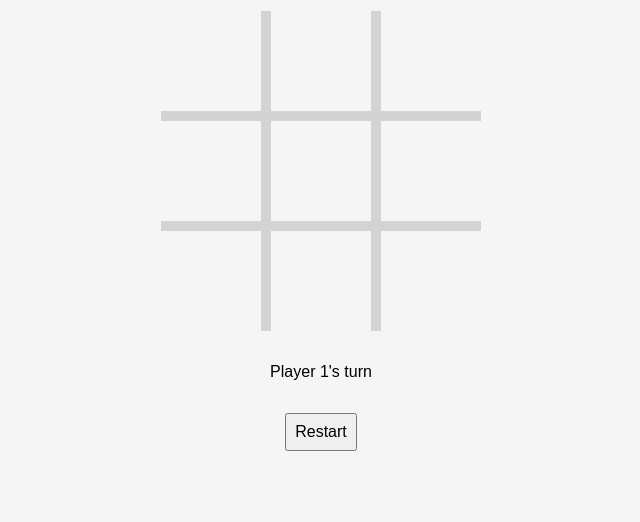
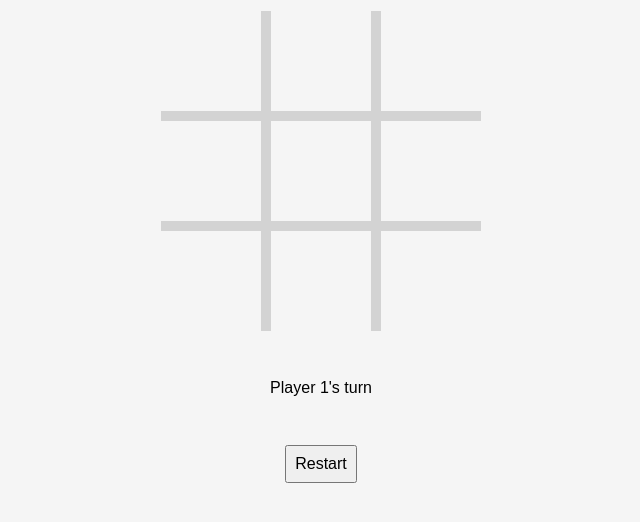
Before and after one commit to TedV4/tic-tac-toe, a plain HTML site: page index.html in a window 1280 px wide. Shown: the part 90-612 px from the top of the page, without its empty margins (319-959 px from the left). Drawn offline with Linux system fonts and the light colour scheme.

Commit message:
Update gamedisplay class name

```diff
--- a/style.css
+++ b/style.css
@@ -40,7 +40,7 @@ body {
   cursor: pointer;
 }
 
-.game-display {
+.game-info {
   padding: 1em;
   font-size: 1em;
 }
```
